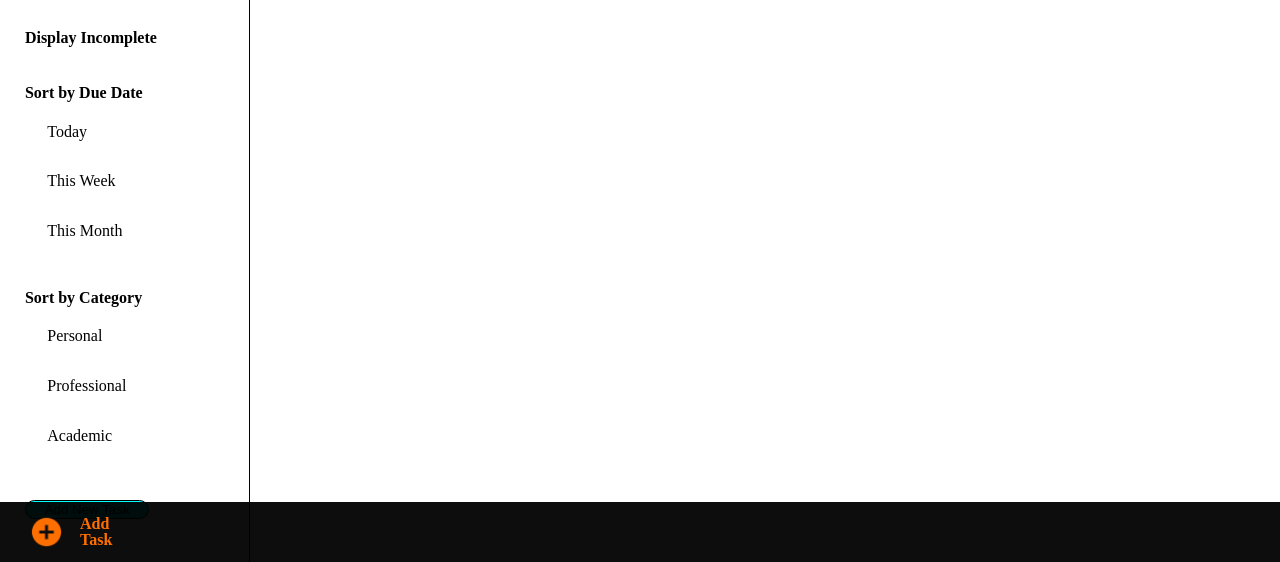
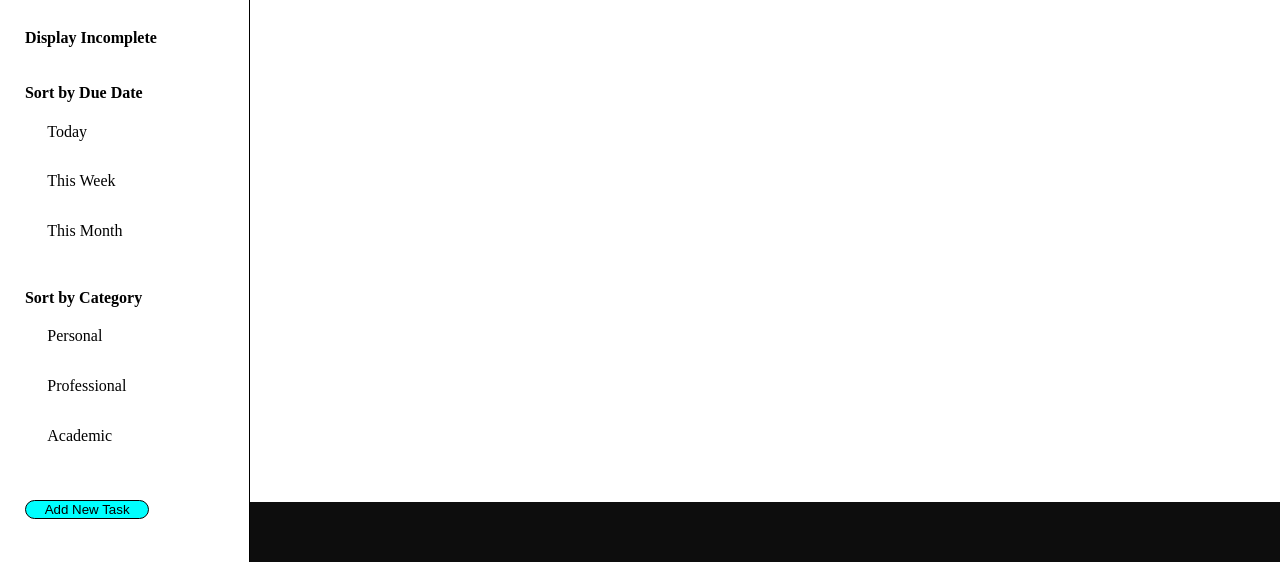
Before and after one commit to thigmotaxis/drudgery-assistant, a website built with webpack: page mockMobileIndex.html in a window 1280 px wide. Shown: the part 238-800 px from the top of the page. Built offline with nearby package versions, Linux system fonts and the light colour scheme.

Commit message:
add mobile sidebar styles

```diff
--- a/mockMobileStyle.css
+++ b/mockMobileStyle.css
@@ -158,11 +158,14 @@ table {
 /* BEGIN SIDEBAR STYLES */
 
 .sideBar {
+  position: absolute;
+  z-index: 2;
   display: none;
   flex-direction: column;
   min-width: var(--sideBarWidth);
   height: calc(100vh - 182px);
   border-right: 2px solid black;
+  background-color: white;
 }
 
 .allTasks,
@@ -177,7 +180,7 @@ table {
 }
 
 .allTasks {
-  margin-top: 2vh;
+  margin-top: 6%;
 }
 
 .allTasks:hover,
@@ -196,10 +199,6 @@ table {
   padding-left: 10%;
   padding-top: 10%;
   padding-bottom: 5%;
-}
-
-.addTask {
-  max-width: 150px;
 }
 
 /* END SIDEBAR STYLES */
@@ -351,6 +350,7 @@ button {
   }
   .sideBar {
     display: flex;
+    position: static;
   }
   .toDos {
     width: calc(100vw - var(--sideBarWidth));
```
